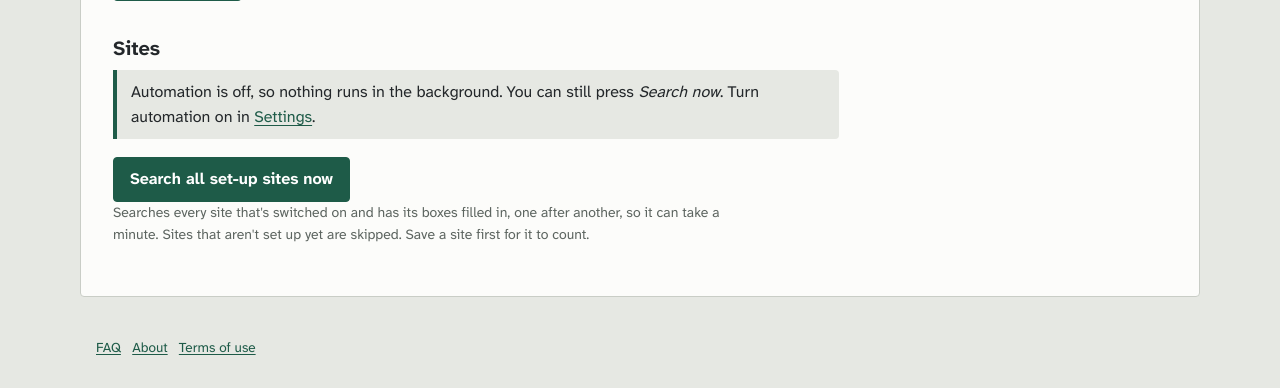
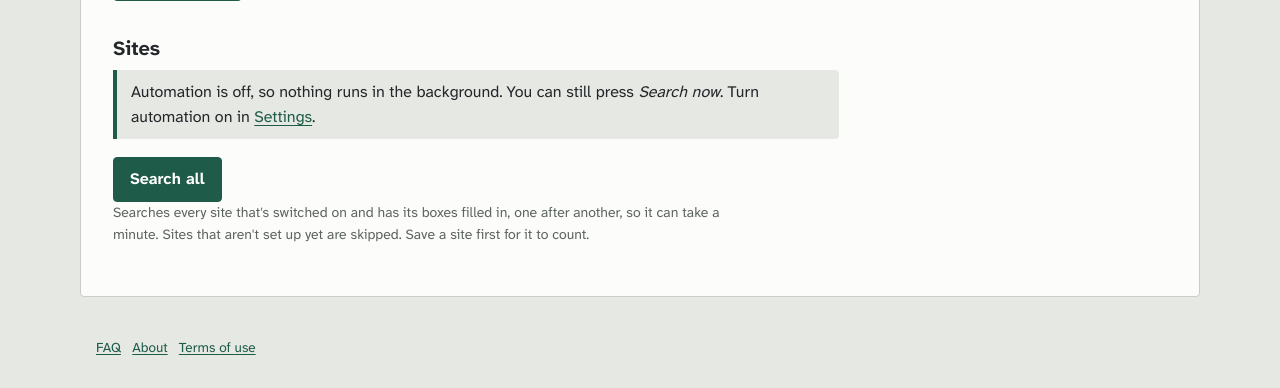
Before and after one commit to SuttonComputerServices/Job-Pot, a FastAPI app: template jobpot/templates/sites.html in a window 1280 px wide. Shown: the part 938-1326 px from the top of the page. Run offline with FastAPI, Linux system fonts and the light colour scheme; the template is opened without the code that fills it, so the values that code supplies are empty.

Commit message:
Rename button to Search all
Co-Authored-By: Claude Opus 5.5 <noreply@anthropic.com>

```diff
--- a/jobpot/templates/sites.html
+++ b/jobpot/templates/sites.html
@@ -26,7 +26,7 @@
 {% if not user.automation_enabled %}<p class="note">Automation is off, so nothing runs in the background. You can still press <em>Search now</em>. Turn automation on in <a href="/settings">Settings</a>.</p>{% endif %}
 <form method="post" action="/sites/search-all" class="actions">
   <input type="hidden" name="csrf" value="{{ csrf_token(request) }}">
-  <button>Search all set-up sites now</button>
+  <button>Search all</button>
 </form>
 <p class="muted small">Searches every site that's switched on and has its boxes filled in, one after another, so it can take a minute. Sites that aren't set up yet are skipped. Save a site first for it to count.</p>
 {% for c in connectors %}
```
